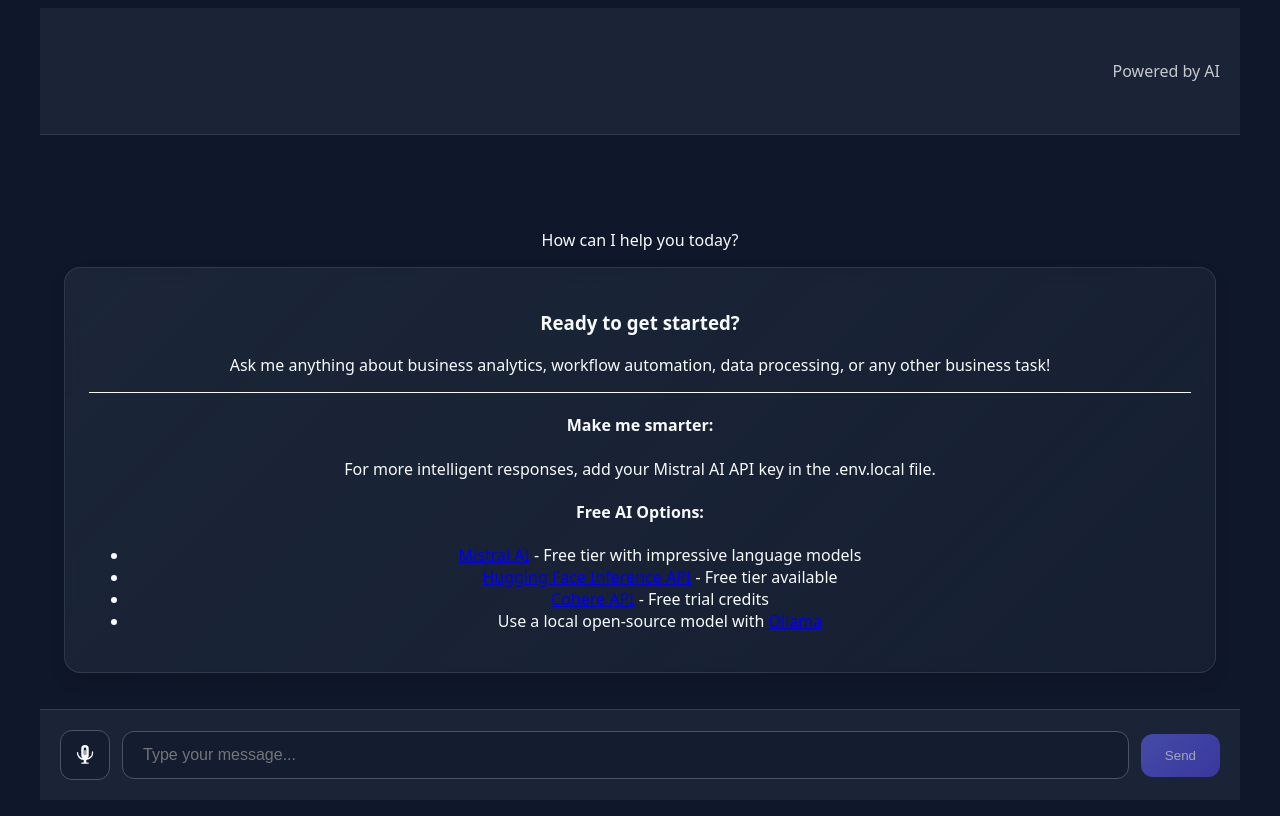
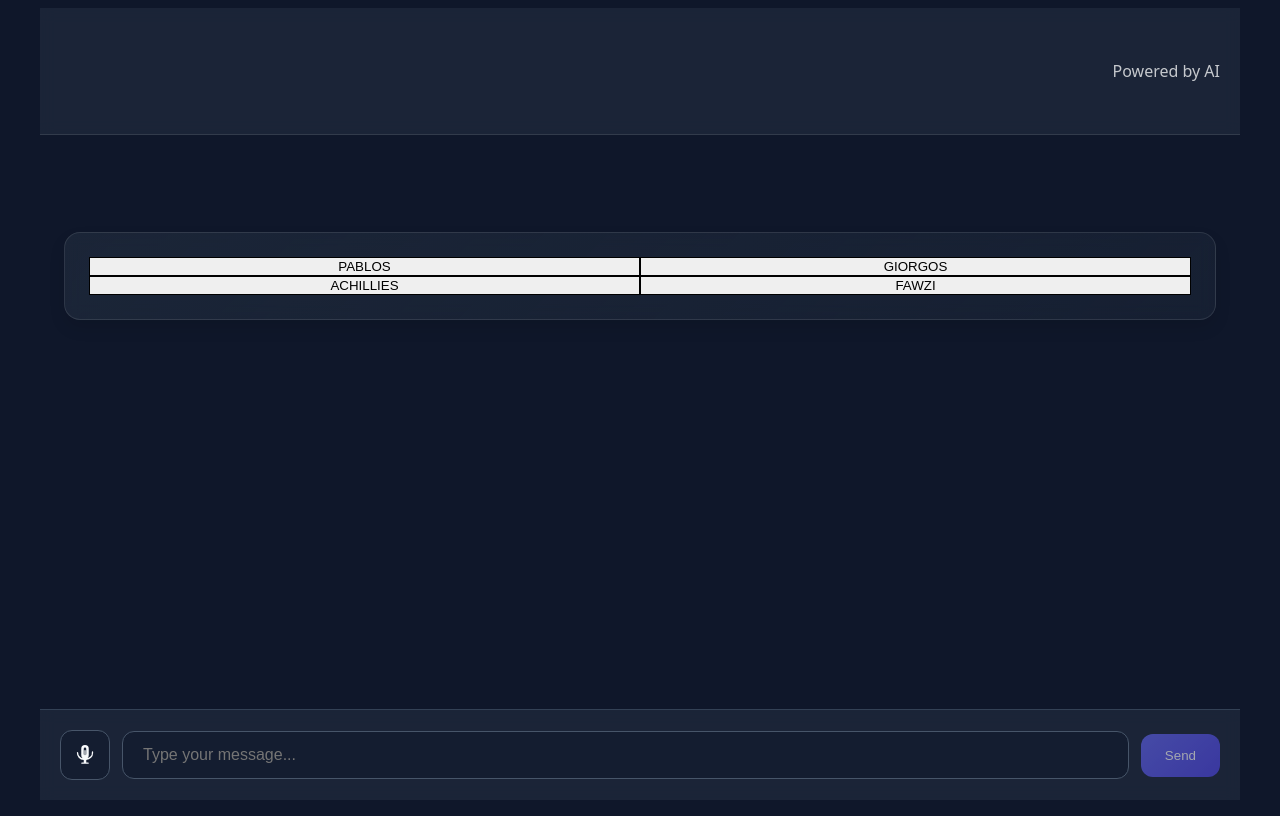
Before and after one commit to Qualiasolutions/TzironisAgentFinal, a Next.js app: page / in a window 1280 px wide. Built offline with nearby package versions, Linux system fonts and the light colour scheme.

Commit message:
Update chat route and langchain setup

```diff
--- a/src/app/api/chat/route.ts
+++ b/src/app/api/chat/route.ts
@@ -10,7 +10,7 @@ interface ChatMessage {
 
 export async function POST(request: NextRequest) {
   try {
-    const { message, history } = await request.json();
+    const { message, history, agent } = await request.json();
 
     if (!message) {
       return NextResponse.json(
@@ -34,7 +34,7 @@ export async function POST(request: NextRequest) {
     });
 
     // Process the conversation with a timeout
-    const responsePromise = processConversation(message, langchainHistory);
+    const responsePromise = processConversation(message, langchainHistory, agent);
 
     try {
       // Race between the API processing and the timeout
--- a/src/app/page.tsx
+++ b/src/app/page.tsx
@@ -17,6 +17,7 @@ export default function ChatInterface() {
   const [error, setError] = useState<string | null>(null);
   const [isListening, setIsListening] = useState<boolean>(false);
   const [isSpeaking, setIsSpeaking] = useState<boolean>(false);
+  const [selectedAgent, setSelectedAgent] = useState<string | null>(null);
 
   const messagesEndRef = useRef<HTMLDivElement>(null);
   const speechRecognition = useRef<SpeechRecognition | null>(null);
@@ -143,6 +144,7 @@ export default function ChatInterface() {
             role: msg.role,
             content: msg.content
           })),
+          agent: selectedAgent || 'default'
         }),
       });
 
@@ -173,6 +175,20 @@ export default function ChatInterface() {
     }
   };
 
+  const handleAgentSelection = (agent: string) => {
+    setSelectedAgent(agent);
+
+    // Add a system message indicating the selected agent
+    const systemMessage: Message = {
+      id: Date.now().toString(),
+      content: `You are now speaking with ${agent}. How can I assist you today?`,
+      role: 'assistant',
+      timestamp: Date.now(),
+    };
+
+    setMessages([systemMessage]);
+  };
+
   return (
     <div className="chat-container fade-in">
       <header className="chat-header">
@@ -190,43 +206,20 @@ export default function ChatInterface() {
         {messages.length === 0 ? (
           <div className="text-center text-gray-300 my-8">
             <h2 className="text-2xl font-semibold mb-4 bg-gradient-to-r from-indigo-400 to-cyan-400 bg-clip-text text-transparent">
-              Welcome to the Tzironis Business Assistant
+              Who am I speaking to?
             </h2>
-            <p className="text-lg mb-6">How can I help you today?</p>
 
             <div className="welcome-box max-w-xl mx-auto">
-              <h3 className="text-xl font-medium mb-4">Ready to get started?</h3>
-              <p className="mb-4">
-                Ask me anything about business analytics, workflow automation, data processing, or any other business task!
-              </p>
-
-              <div className="border-t border-gray-700 pt-4 mt-4">
-                <h4 className="font-medium mb-2">Make me smarter:</h4>
-                <p className="text-sm mb-4">For more intelligent responses, add your Mistral AI API key in the .env.local file.</p>
-
-                <h4 className="font-medium mb-2">Free AI Options:</h4>
-                <ul className="list-disc pl-5 space-y-2 text-sm">
-                  <li>
-                    <a href="https://console.mistral.ai/api-keys/" className="text-indigo-400 hover:underline" target="_blank" rel="noopener noreferrer">
-                      Mistral AI
-                    </a> - Free tier with impressive language models
-                  </li>
-                  <li>
-                    <a href="https://huggingface.co/docs/inference-endpoints/index" className="text-indigo-400 hover:underline" target="_blank" rel="noopener noreferrer">
-                      Hugging Face Inference API
-                    </a> - Free tier available
-                  </li>
-                  <li>
-                    <a href="https://cohere.com/pricing" className="text-indigo-400 hover:underline" target="_blank" rel="noopener noreferrer">
-                      Cohere API
-                    </a> - Free trial credits
-                  </li>
-                  <li>
-                    Use a local open-source model with <a href="https://ollama.ai/" className="text-indigo-400 hover:underline" target="_blank" rel="noopener noreferrer">
-                      Ollama
-                    </a>
-                  </li>
-                </ul>
+              <div className="grid grid-cols-2 gap-4 mt-6">
+                {['PABLOS', 'GIORGOS', 'ACHILLIES', 'FAWZI'].map((agent) => (
+                  <button
+                    key={agent}
+                    onClick={() => handleAgentSelection(agent)}
+                    className="p-4 bg-gradient-to-r from-indigo-500/20 to-cyan-500/20 rounded-lg border border-indigo-500/30 hover:border-indigo-400 transition-colors text-xl font-medium"
+                  >
+                    {agent}
+                  </button>
+                ))}
               </div>
             </div>
           </div>
--- a/src/utils/langchainSetup.ts
+++ b/src/utils/langchainSetup.ts
@@ -79,10 +79,10 @@ export function createConversationChain(conversationHistory: BaseMessage[]) {
 }
 
 // Process the conversation and return the AI response
-export async function processConversation(userMessage: string, conversationHistory: BaseMessage[]) {
+export async function processConversation(userMessage: string, conversationHistory: BaseMessage[], agent?: string) {
   try {
     // Use demo mode responses immediately if no API key or for quick fallback
-    const demoResponse = getDemoResponse(userMessage);
+    const demoResponse = getDemoResponse(userMessage, agent);
 
     // Get the conversation model
     const model = getChatModel();
@@ -130,19 +130,20 @@ export async function processConversation(userMessage: string, conversationHisto
 }
 
 // Helper function to get demo responses
-function getDemoResponse(userMessage: string): string {
+function getDemoResponse(userMessage: string, agent?: string): string {
   // Simple logic for demo responses
   const message = userMessage.toLowerCase();
+  const agentPrefix = agent ? `I'm ${agent}. ` : '';
 
   if (message.includes('hello') || message.includes('hi')) {
-    return 'Hello! I\'m your intelligent Tzironis Business Suite assistant. How can I help you today?';
+    return `${agentPrefix}Hello! I'm your intelligent Tzironis Business Suite assistant. How can I help you today?`;
   } else if (message.includes('thank')) {
-    return "You're welcome! I'm always here to assist with the Tzironis Business Suite.";
+    return `${agentPrefix}You're welcome! I'm always here to assist with the Tzironis Business Suite.`;
   } else if (message.includes('help')) {
-    return 'I can help you with a wide range of tasks in the Tzironis Business Suite, including business analytics, workflow automation, data processing, and more. What specific area would you like assistance with?';
+    return `${agentPrefix}I can help you with a wide range of tasks in the Tzironis Business Suite, including business analytics, workflow automation, data processing, and more. What specific area would you like assistance with?`;
   } else if (message.includes('intelligent') || message.includes('smart')) {
-    return "To make me more intelligent, you'll need to add your Mistral AI API key to the .env.local file. Mistral offers a free tier with surprisingly smart AI models!";
+    return `${agentPrefix}To make me more intelligent, you'll need to add your Mistral AI API key to the .env.local file. Mistral offers a free tier with surprisingly smart AI models!`;
   } else {
-    return "I'm currently in demo mode. To unlock my full capabilities, please add your Mistral AI API key to the .env.local file. Mistral offers a free tier that provides high-quality AI responses without any cost.";
+    return `${agentPrefix}I'm currently in demo mode. To unlock my full capabilities, please add your Mistral AI API key to the .env.local file. Mistral offers a free tier that provides high-quality AI responses without any cost.`;
   }
 }
```
